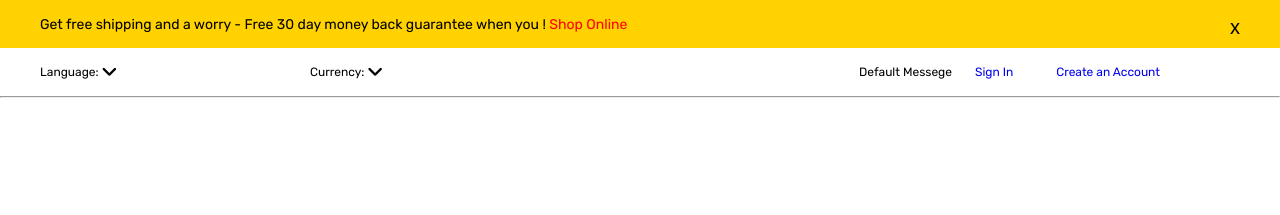
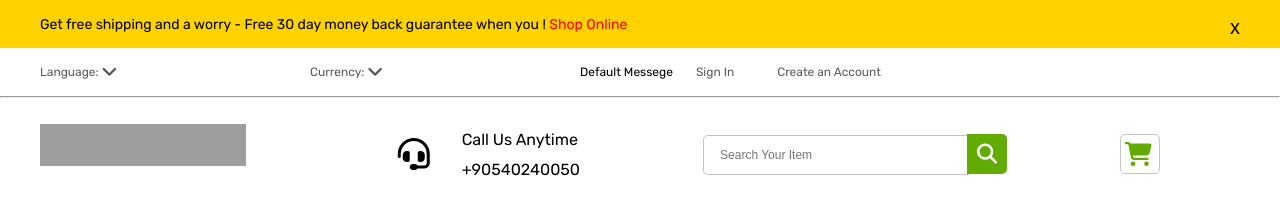
Before and after one commit to naffiziqbal/ecommerce-practice, a plain HTML site: page index.html in a window 1280 px wide. Drawn offline with Linux system fonts and the light colour scheme; grey boxes are pictures that could not be loaded.

Commit message:
main header

```diff
--- a/index.html
+++ b/index.html
@@ -69,6 +69,33 @@
                 </div>
                 <hr>
             </div>
+            <div class="main-header container">
+                <div class="left-section">
+                    <div class="logo">
+                        <img src="http://magento22.plazathemes.com/devita/pub/media/logo/stores/32/logo19.png" alt="" width="206" height="42">
+                    </div>
+                    <div class="call-to-action">
+                        <i class="fa-solid fa-headset fa-2xl"></i>
+                        <div class="cta-section">
+                            <p>Call Us Anytime</p>
+                            <p>+90540240050</p>
+                        </div>
+                    </div>
+                </div>
+                <div class="right-section">
+                    <div class="right-section-left">
+                        <form action="#">
+                            <input type="search" name="scearch" id="search" placeholder="Search Your Item">
+                            <button class="search-button"><i class="fa-solid fa-magnifying-glass fa-xl"></i></button>
+                        </form>
+                    </div>
+                 <div class="right-section-right">
+                    <div class="add-to-cart">
+                        <i class="fa-solid fa-cart-shopping fa-xl"></i>
+                 </div>
+
+                </div>
+            </div>
         </header>
     </section>
 </body>
--- a/style.css
+++ b/style.css
@@ -8,8 +8,12 @@
     --green : #62ab00;
     --green-hover : #79b725;
     --gray : #5a5a5a;
+    --fade-gray : #66666662;
+    --white : #fff;
 }
 li , a {
+    color: #5a5a5a;
+
     text-decoration: none;
     list-style: none;
     transition: .5s ease;
@@ -87,6 +91,7 @@ body{
 
 .dropdown{
     display: none;
+    z-index: 2;
 }
 .left-section-left > ul:hover .dropdown{
     display: block;
@@ -111,21 +116,10 @@ body{
 
 }
 
-
-
-
-
-
-
-
-
-
-
-
-
 .right-section{
+    display: flex;
     width: 50%;
-    text-align: end;
+    align-items: center;
 
 }
 .right-section ul li{
@@ -134,4 +128,86 @@ body{
 }
 .right-section  ul li:hover{
     text-decoration: underline;
+
 }
+
+.main-header{
+    display: flex;
+    align-items: center;
+    padding: 2% 0;
+}
+.main-header .left-section{
+    display: flex;
+    justify-content: space-between;
+}
+.call-to-action{
+    display: flex;
+    align-items: center;
+}
+
+.fa-headset{
+    margin: 0 2rem;
+}
+.cta-section p{
+    padding: 5% 0;
+    transition: .5s ease;
+    -webkit-transition: .5s ease;
+    -moz-transition: .5s ease;
+    -ms-transition: .5s ease;
+    -o-transition: .5s ease;
+}
+
+.cta-section p:nth-child(2):hover{
+    color: var(--green-hover);
+}
+
+input[type=search]{
+    font-size: 12px;
+    height: 40px;
+    width: 50%;
+    outline: none;
+    border: 1px solid var(--fade-gray);
+    padding: 1rem;
+    border-radius: 5px;
+    -webkit-border-radius: 5px;
+    -moz-border-radius: 5px;
+    -ms-border-radius: 5px;
+    -o-border-radius: 5px;
+}
+button.search-button{
+    color: var(--white);
+    height: 40px;
+    width: 40px;
+    margin: 0 -10px;
+    background: var(--green);
+    border: none;
+    border-radius:0 5px 5px 0;
+    -webkit-border-radius:0 5px 5px 0;
+    -moz-border-radius:0 5px 5px 0;
+    -ms-border-radius:0 5px 5px 0;
+    -o-border-radius:0 5px 5px 0;
+}
+.add-to-cart{
+    color: var(--green);
+    height: 40px;
+    width: 40px;
+    border: 1px solid var(--fade-gray);
+    border-radius: 5px;
+    -webkit-border-radius: 5px;
+    -moz-border-radius: 5px;
+    -ms-border-radius: 5px;
+    -o-border-radius: 5px;
+}
+.fa-cart-shopping {
+    padding: 50% 10%;
+    display: block;
+    align-items: center;
+
+}
+.right-section-left{
+    text-align: center;
+    width: 90%;
+}
+.right-section-right{
+    width: 10%;
+}
```
